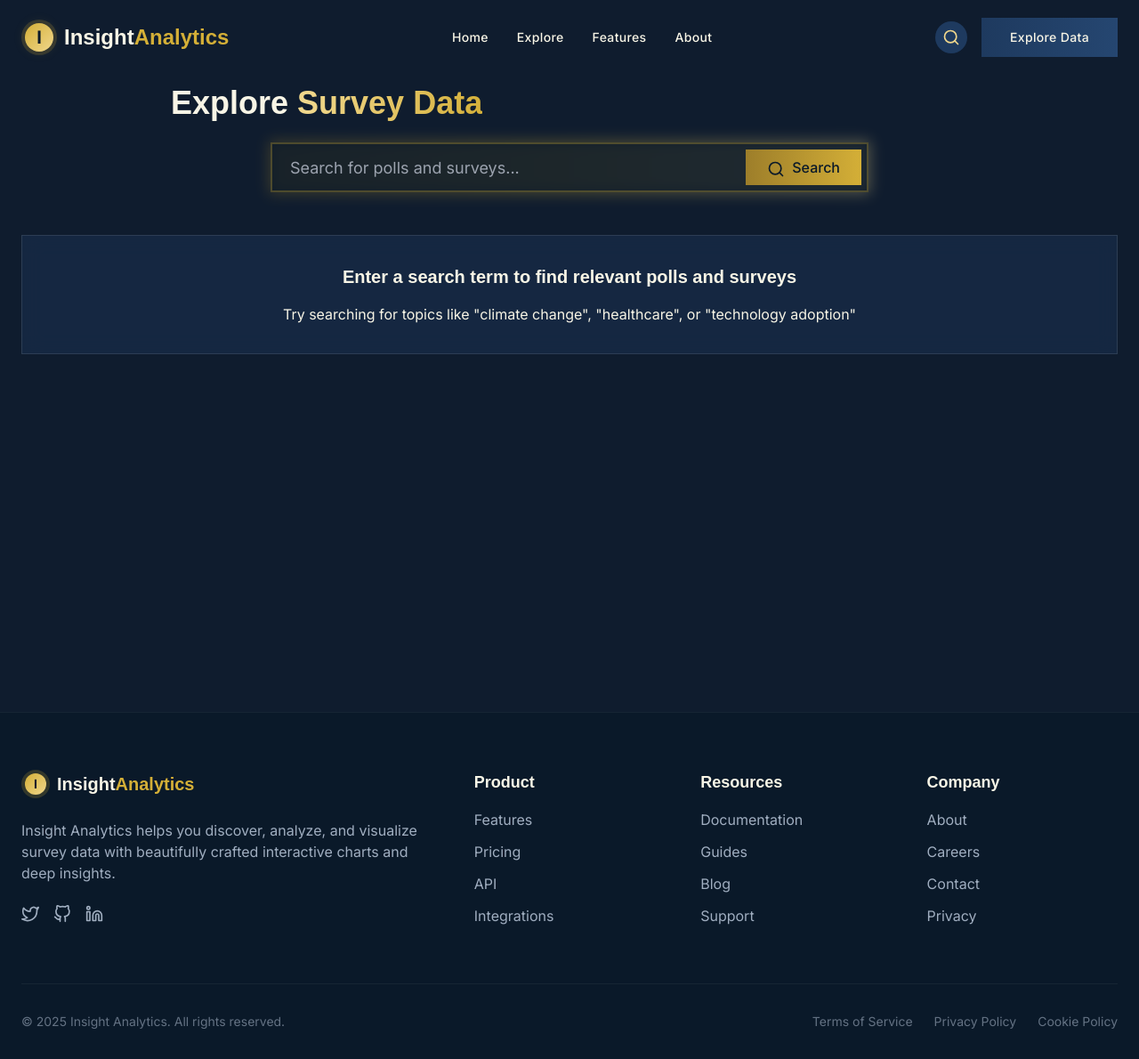
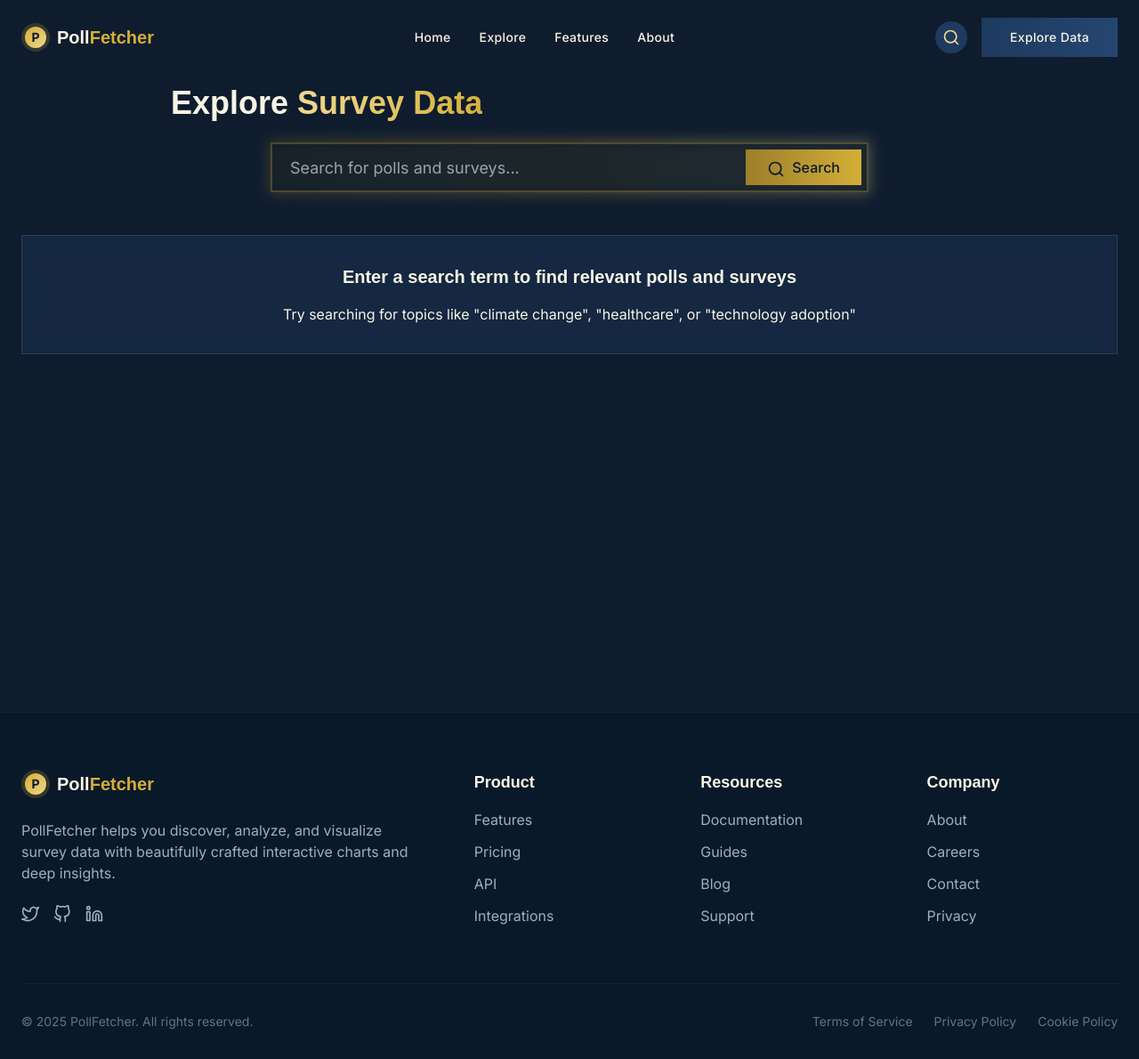
Before and after one commit to tugberkcapraz/pollfetchersite, a Next.js app: page /search in a window 1280 px wide. Shown: the whole page at 89% size. Built offline with nearby package versions, Linux system fonts and the light colour scheme.

Commit message:
Update branding from "Insight Analytics" to "PollFetcher" across layout, footer, and navbar components.

```diff
--- a/app/layout.tsx
+++ b/app/layout.tsx
@@ -41,7 +41,7 @@ const playfair = localFont({
 })
 
 export const metadata: Metadata = {
-  title: "Insight Analytics | Visualize Survey Data With Elegance",
+  title: "PollFetcher | Visualize Survey Data With Elegance",
   description: "Discover, analyze, and visualize survey data with beautifully crafted interactive charts and insights.",
 }
 
--- a/components/footer.tsx
+++ b/components/footer.tsx
@@ -64,18 +64,18 @@ export function Footer() {
                   <div className="absolute inset-0 bg-elegant-gold rounded-full opacity-20"></div>
                   <div className="absolute inset-1 bg-gradient-to-br from-elegant-gold to-elegant-gold-light rounded-full"></div>
                   <div className="absolute inset-0 flex items-center justify-center">
-                    <span className="text-elegant-blue-dark font-bold text-sm">I</span>
+                    <span className="text-elegant-blue-dark font-bold text-sm">P</span>
                   </div>
                 </div>
                 <span className="text-xl font-display font-bold">
-                  <span className="text-elegant-cream">Insight</span>
-                  <span className="text-elegant-gold">Analytics</span>
+                  <span className="text-elegant-cream">Poll</span>
+                  <span className="text-elegant-gold">Fetcher</span>
                 </span>
               </div>
             </Link>
 
             <p className="text-elegant-gray-light mb-6 max-w-md">
-              Insight Analytics helps you discover, analyze, and visualize survey data with beautifully crafted
+              PollFetcher helps you discover, analyze, and visualize survey data with beautifully crafted
               interactive charts and deep insights.
             </p>
 
@@ -122,7 +122,7 @@ export function Footer() {
 
         <div className="mt-16 pt-8 border-t border-white/5 flex flex-col md:flex-row justify-between items-center">
           <p className="text-elegant-gray-light/60 text-sm mb-4 md:mb-0">
-            &copy; {currentYear} Insight Analytics. All rights reserved.
+            &copy; {currentYear} PollFetcher. All rights reserved.
           </p>
 
           <div className="flex space-x-6">
--- a/components/navbar.tsx
+++ b/components/navbar.tsx
@@ -38,16 +38,16 @@ export function Navbar() {
       <div className="container mx-auto px-4 md:px-6">
         <div className="flex items-center justify-between">
           <Link href="/" className="flex items-center space-x-2">
-            <div className="relative w-10 h-10">
-              <div className="absolute inset-0 bg-elegant-gold rounded-full opacity-20 animate-pulse-gold"></div>
+            <div className="relative w-8 h-8">
+              <div className="absolute inset-0 bg-elegant-gold rounded-full opacity-20"></div>
               <div className="absolute inset-1 bg-gradient-to-br from-elegant-gold to-elegant-gold-light rounded-full"></div>
               <div className="absolute inset-0 flex items-center justify-center">
-                <span className="text-elegant-blue-dark font-bold text-xl">I</span>
+                <span className="text-elegant-blue-dark font-bold text-sm">P</span>
               </div>
             </div>
-            <span className="text-2xl font-display font-bold">
-              <span className="text-elegant-cream">Insight</span>
-              <span className="text-elegant-gold">Analytics</span>
+            <span className="text-xl font-display font-bold">
+              <span className="text-elegant-cream">Poll</span>
+              <span className="text-elegant-gold">Fetcher</span>
             </span>
           </Link>
 
```
